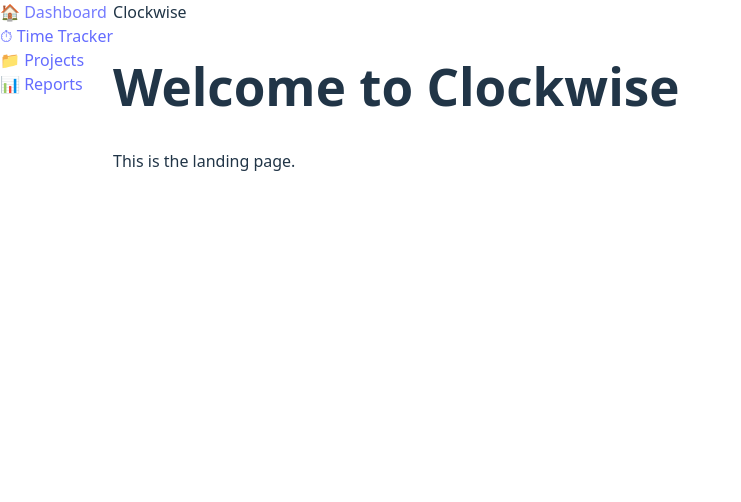
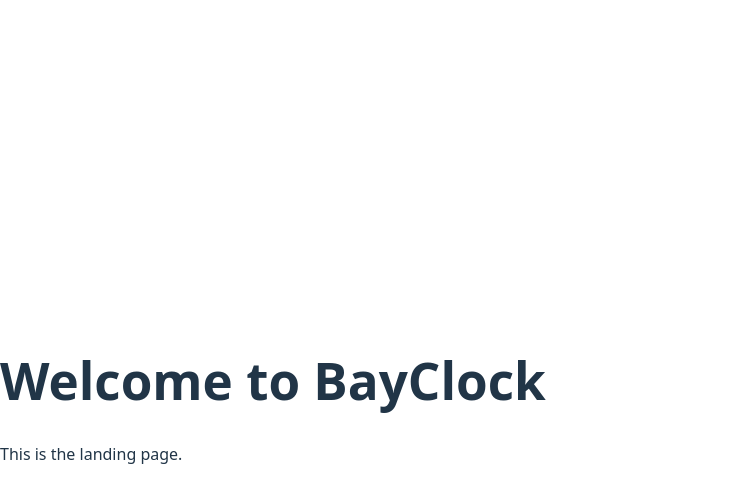
Before and after one commit to c7harry/BayClock, a React (Vite) app in the folder BayClock/: page / in a window 1280 px wide. Shown: the top 502 px of the page, without its empty margins (0-741 px from the left). Built offline with nearby package versions, Linux system fonts and the light colour scheme.

Commit message:
remove navar and sidebar from landing page, fix name

```diff
--- a/BayClock/src/App.jsx
+++ b/BayClock/src/App.jsx
@@ -1,4 +1,4 @@
-import { BrowserRouter as Router, Routes, Route } from "react-router-dom";
+import { BrowserRouter as Router, Routes, Route, useLocation } from "react-router-dom";
 import Navbar from "./components/Navbar";
 import Sidebar from "./components/Sidebar";
 import Dashboard from "./pages/Dashboard";
@@ -7,14 +7,27 @@ import Projects from "./pages/Projects";
 import Reports from "./pages/Reports";
 import LandingPage from "./pages/LandingPage";
 
-function App() {
+function Layout({ children }) {
+  const location = useLocation();
+  const isLanding = location.pathname === "/" || location.pathname === "/landingPage";
+  if (isLanding) {
+    return <main className="flex-1 flex flex-col p-6 overflow-y-auto">{children}</main>;
+  }
   return (
-    <Router>
     <div className="flex h-screen">
       <Sidebar />
       <div className="flex-1 flex flex-col">
         <Navbar />
-          <main className="p-6 overflow-y-auto">
+        <main className="p-6 overflow-y-auto">{children}</main>
+      </div>
+    </div>
+  );
+}
+
+function App() {
+  return (
+    <Router>
+      <Layout>
         <Routes>
           <Route path="/" element={<LandingPage />} />
           <Route path="/dashboard" element={<Dashboard />} />
@@ -23,9 +36,7 @@ function App() {
           <Route path="/reports" element={<Reports />} />
           <Route path="/landingPage" element={<LandingPage />} />
         </Routes>
-          </main>
-        </div>
-      </div>
+      </Layout>
     </Router>
   );
 }
--- a/BayClock/src/components/Navbar.jsx
+++ b/BayClock/src/components/Navbar.jsx
@@ -1,7 +1,7 @@
 export default function Navbar() {
   return (
     <header className="bg-white dark:bg-gray-900 shadow p-4">
-      <div className="text-xl font-bold">Clockwise</div>
+      <div className="text-xl font-bold">BayClock</div>
     </header>
   );
 }
--- a/BayClock/src/pages/LandingPage.jsx
+++ b/BayClock/src/pages/LandingPage.jsx
@@ -1,7 +1,7 @@
 export default function LandingPage() {
   return (
     <div>
-      <h1 className="text-2xl font-bold mb-4">Welcome to Clockwise</h1>
+      <h1 className="text-2xl font-bold mb-4">Welcome to BayClock</h1>
       <p>This is the landing page.</p>
     </div>
   );
```
Lines whose indentation alone changed are shown as unchanged.
